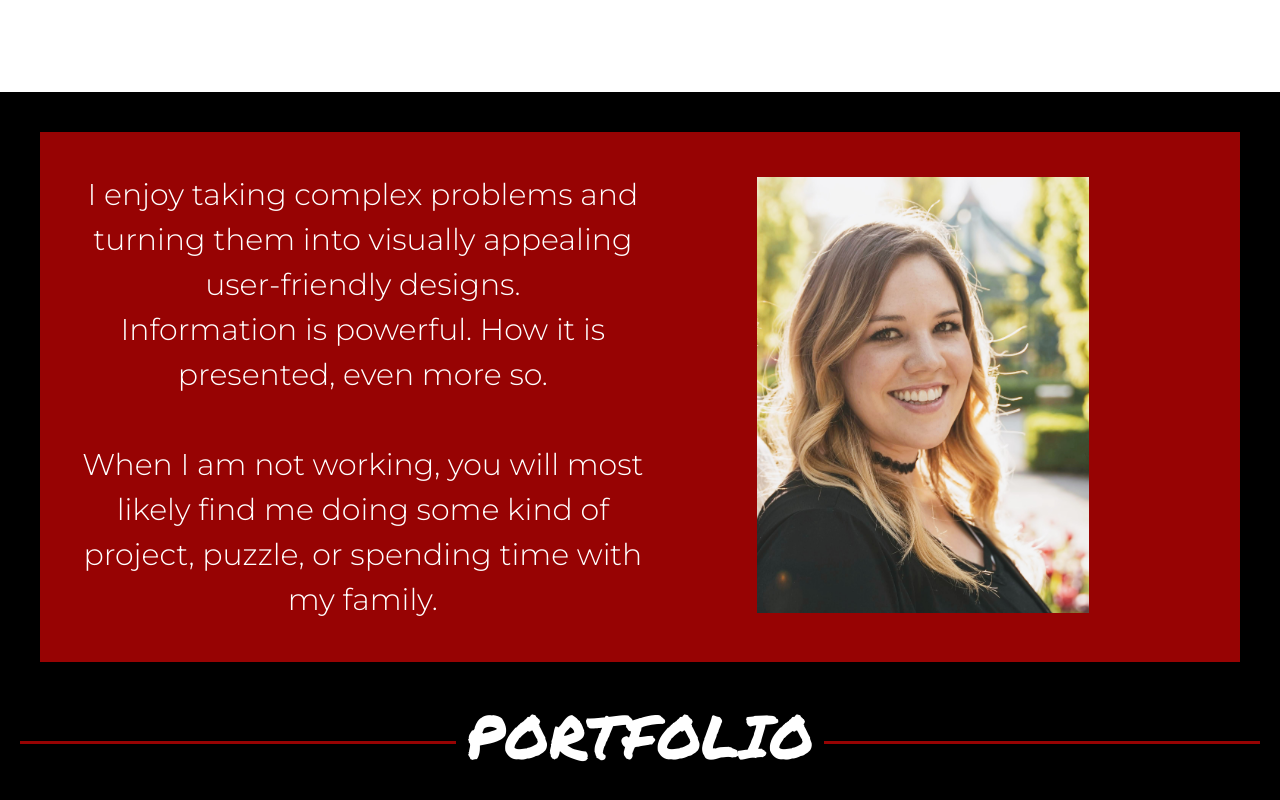
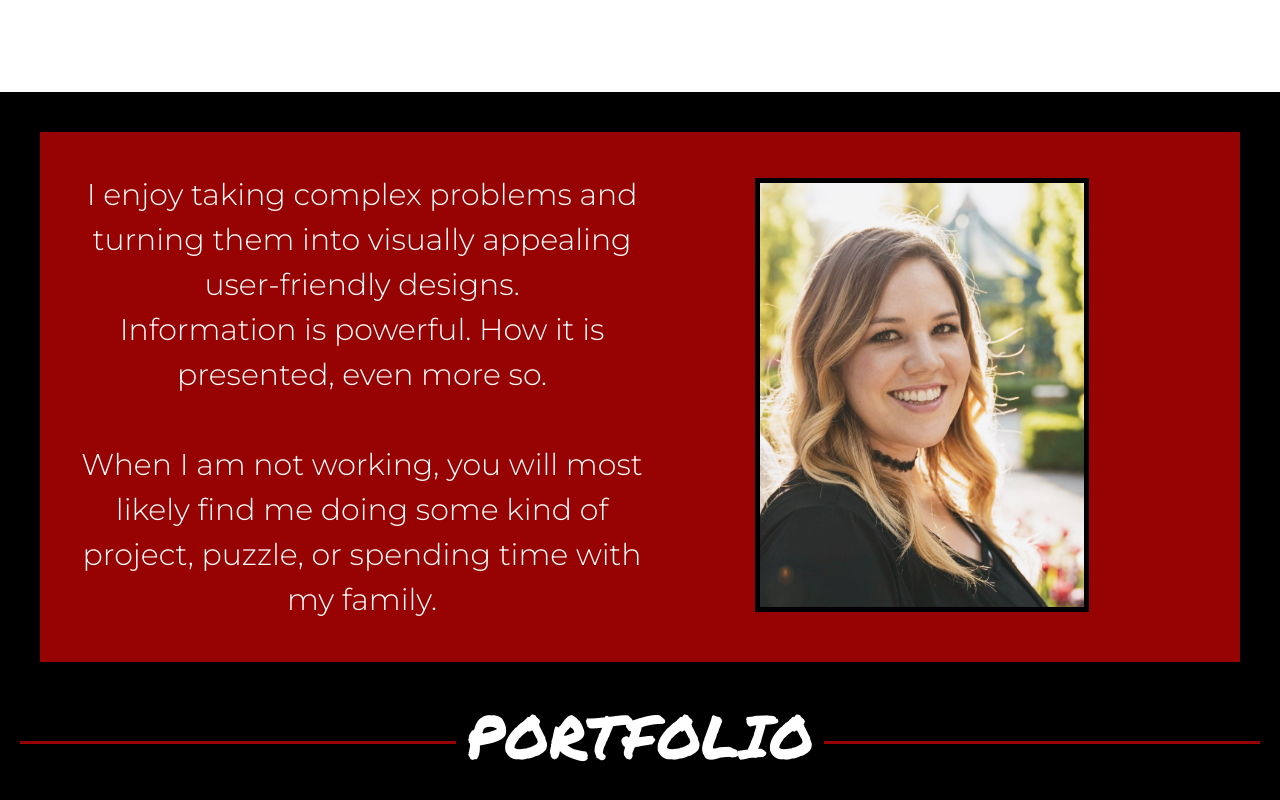
Before and after one commit to daniwhitlock/daniwhitlock.github.io, a plain HTML site: page index.html in a window 1280 px wide. Shown: the part 386-1186 px from the top of the page. Drawn offline with Linux system fonts and the light colour scheme.

Commit message:
tring to merge

```diff
--- a/assets/css/style.css
+++ b/assets/css/style.css
@@ -134,11 +134,13 @@ header nav ul li a:hover {
 
 img {
     width: 60%;
+    border: 5px solid var(--tertiary-color);
 }
 
 .image-holder {
     text-align: center;
     padding-left: 0px;
+
 }
 
 /* end About me section */
```
